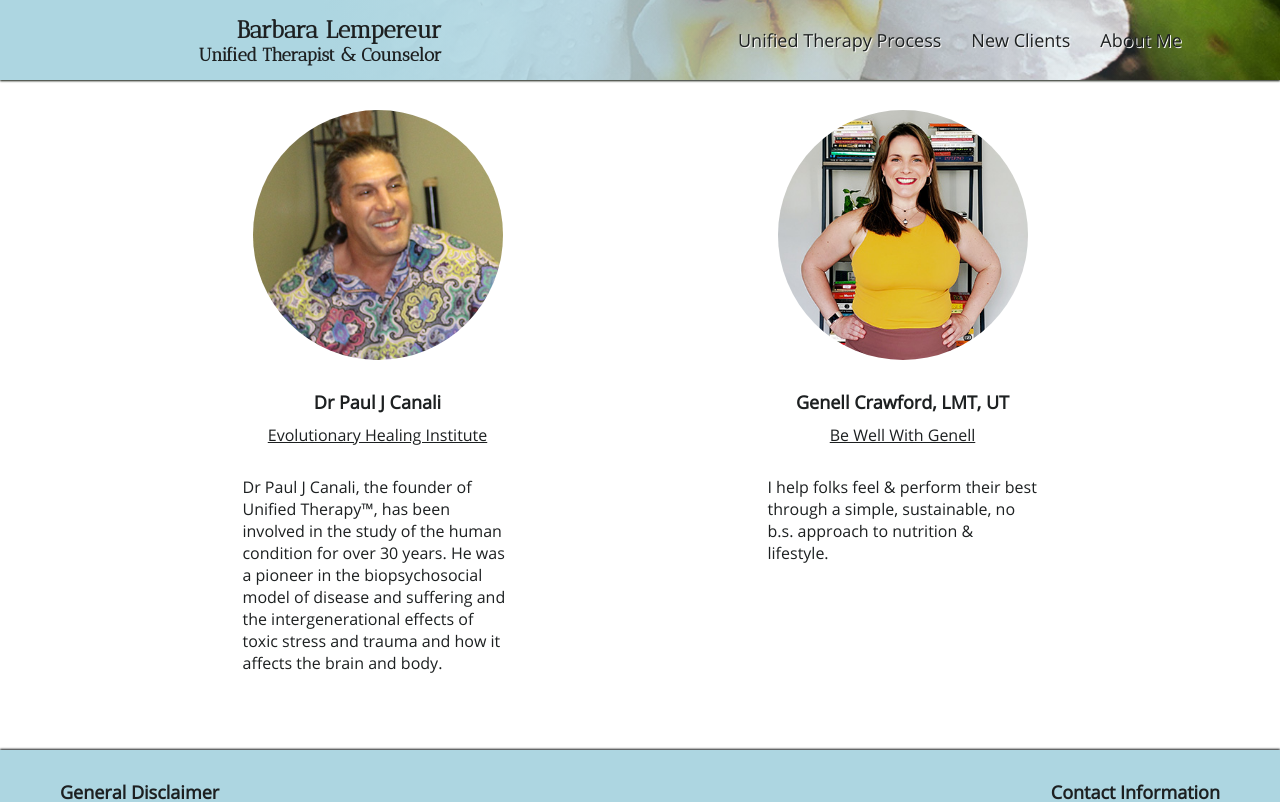
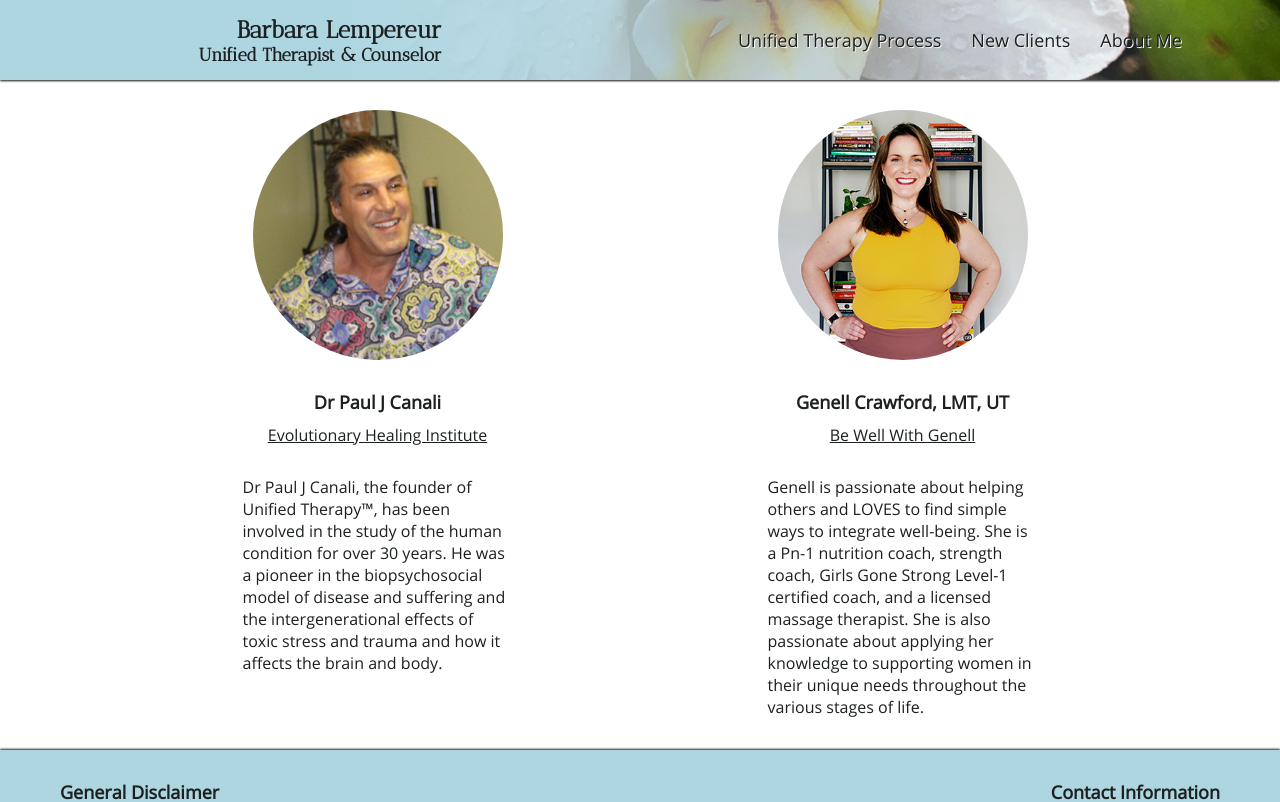
Before and after one commit to animalchin45/blempereur, a React (Create React App) app: page /team in a window 1280 px wide. Shown: the top 802 px of the page. Built offline with nearby package versions, Linux system fonts and the light colour scheme; the HTML template or start-up script is replaced by a standard one.

Commit message:
update Genells bio

```diff
--- a/src/components/about/partnersList.js
+++ b/src/components/about/partnersList.js
@@ -38,7 +38,7 @@ const partnersList = [
         url: 'https://www.instagram.com/bewellwithgenell/',
         text: [
             <p key={uuidv4()}>
-                I help folks feel & perform their best through a simple, sustainable, no b.s. approach to nutrition & lifestyle.
+                Genell is passionate about helping others and LOVES to find simple ways to integrate well-being. She is a Pn-1 nutrition coach, strength coach, Girls Gone Strong Level-1 certified coach, and a licensed massage therapist. She is also passionate about applying her knowledge to supporting women in their unique needs throughout the various stages of life.
             </p>
         ]
     }
```
